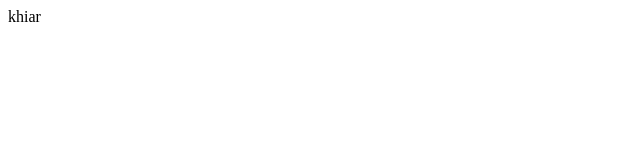
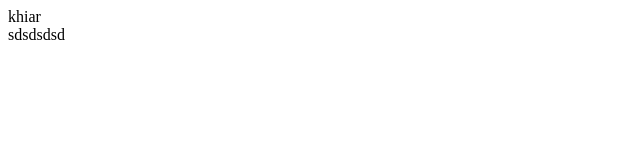
Before and after one commit to miladNikpey/yox-project, a React (Vite) app: page / in a window 1280 px wide. Shown: the top 160 px of the page, without its empty margins (0-640 px from the left). Built offline with nearby package versions, Linux system fonts and the light colour scheme.

Commit message:
add some new Changes

```diff
--- a/src/App.jsx
+++ b/src/App.jsx
@@ -7,6 +7,7 @@ function App() {
   return (
     <>
     khiar
+    <div>sdsdsdsd</div>
     </>
   )
 }
```
